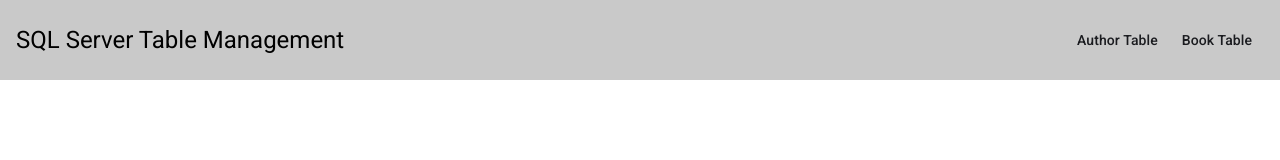
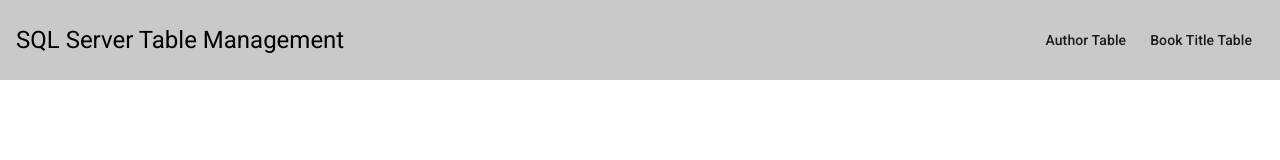
Before and after one commit to squw/authors-project, an Angular app: page / in a window 1280 px wide. Shown: the top 160 px of the page. Built offline with nearby package versions, Linux system fonts and the light colour scheme.

Commit message:
adding route for title-table

```diff
--- a/src/app/app.component.html
+++ b/src/app/app.component.html
@@ -12,10 +12,10 @@
     </button>
 
     <button mat-button color="accent" *ngIf="isTitlePage()" [routerLink]="['/title']">
-        Book Table
+        Book Title Table
     </button>
     <button mat-button *ngIf="!isTitlePage()" [routerLink]="['/title']">
-        Book Table
+        Book Title Table
     </button>
 </mat-toolbar>
 
--- /dev/null
+++ b/src/app/components/title-table/title-table.component.html
@@ -0,0 +1 @@
+<p>title-table works!</p>
```
Also changed, not shown: src/app/app.routes.ts (+7 -0 lines), src/app/components/title-table/title-table.component.ts (added, +12 -0 lines), src/app/components/title-table/title-table.component.css (added), 1 other file (tests, documents, lock files or other folders).
